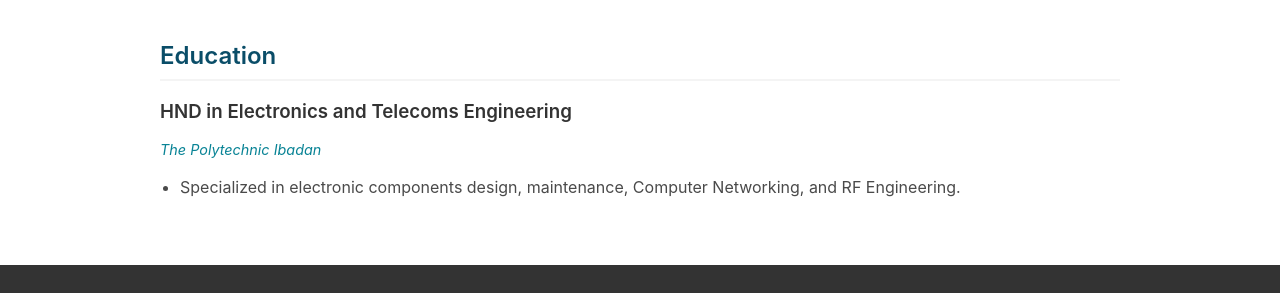
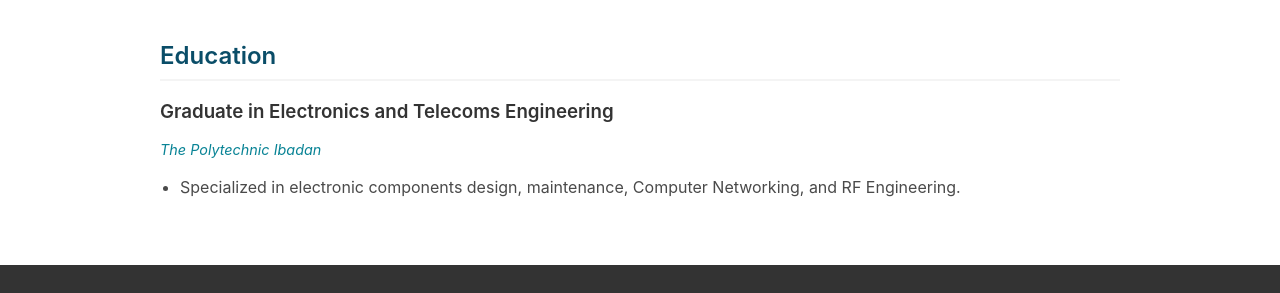
Before and after one commit to dwonder/dwonder.github.io, a Jekyll site: the page cv.html, which Jekyll copies as it is, in a window 1280 px wide. Shown: the part 1110-1403 px from the top of the page. Built offline with Jekyll 4.4.1, drawn with Linux system fonts in a browser that asks for light colours.

Commit message:
Update cv.html

```diff
--- a/cv.html
+++ b/cv.html
@@ -74,7 +74,7 @@
       <div class="cv-section">
         <h2>Education</h2>
         <div class="cv-entry">
-          <h3>HND in Electronics and Telecoms Engineering</h3>
+          <h3>Graduate in Electronics and Telecoms Engineering</h3>
           <p class="date">The Polytechnic Ibadan</p>
           <ul>
             <li>Specialized in electronic components design, maintenance, Computer Networking, and RF Engineering.</li>
```
